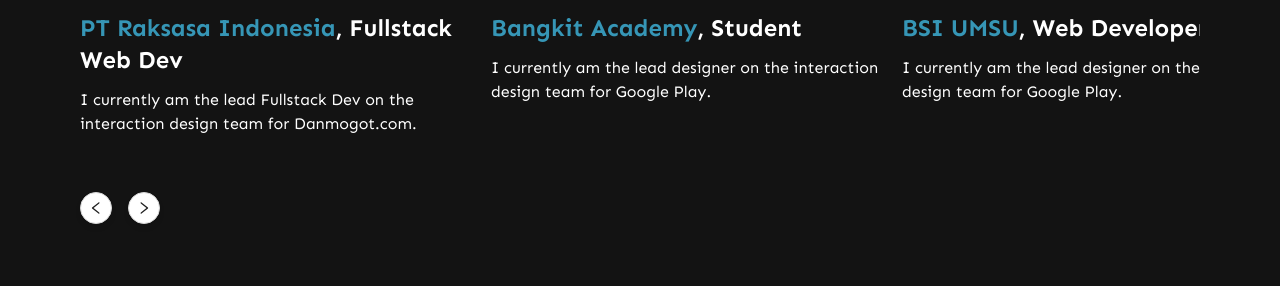
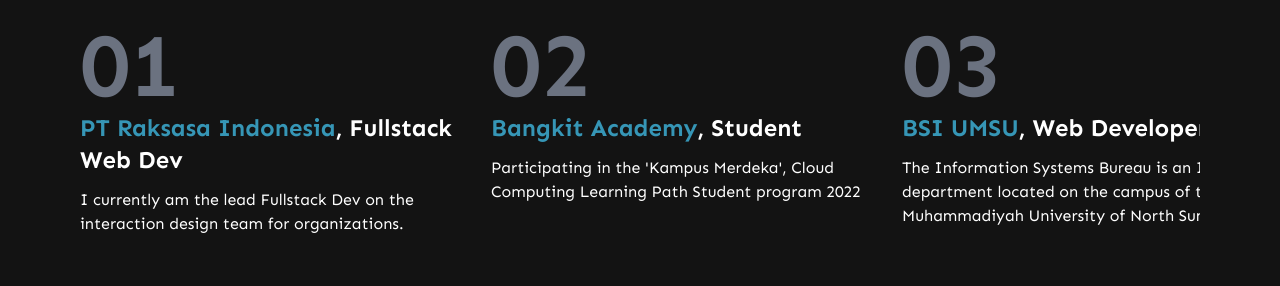
Before and after one commit to efektenang/efektenang-portfolio-v2, a Next.js app: page / in a window 1280 px wide. Shown: the part 944-1230 px from the top of the page. Built offline with nearby package versions, Linux system fonts and the light colour scheme; a web font is replaced by a local one.

Commit message:
fix: [layouts] update image profile and experiences description

```diff
--- a/src/assets/mock/work-experiences.json
+++ b/src/assets/mock/work-experiences.json
@@ -3,24 +3,24 @@
     "id": "01",
     "company": "PT Raksasa Indonesia",
     "position": "Fullstack Web Dev",
-    "description": "I currently am the lead Fullstack Dev on the interaction design team for Danmogot.com."
+    "description": "I currently am the lead Fullstack Dev on the interaction design team for organizations."
   },
   {
     "id": "02",
     "company": "Bangkit Academy",
     "position": "Student",
-    "description": "I currently am the lead designer on the interaction design team for Google Play."
+    "description": "Participating in the 'Kampus Merdeka', Cloud Computing Learning Path Student program 2022"
   },
   {
     "id": "03",
     "company": "BSI UMSU",
     "position": "Web Developer",
-    "description": "I currently am the lead designer on the interaction design team for Google Play."
+    "description": "The Information Systems Bureau is an IT department located on the campus of the Muhammadiyah University of North Sumatra"
   },
   {
     "id": "04",
     "company": "BSI UMSU",
     "position": "IT Support",
-    "description": "I currently am the lead designer on the interaction design team for Google Play."
+    "description": "The Information Systems Bureau is an IT department located on the campus of the Muhammadiyah University of North Sumatra"
   }
 ]
--- a/src/components/layouts/header.layout.tsx
+++ b/src/components/layouts/header.layout.tsx
@@ -15,12 +15,12 @@
         <Image
           style={{
             objectFit: 'cover',
-            objectPosition: '10% 40%'
+            objectPosition: '10% 4%'
           }}
           preview={false}
-          width={windowWidth < 810 ? 600 : 700}
-          height={windowWidth < 550 ? 300 : 500}
-          src="https://res.cloudinary.com/dpr6tofwx/image/upload/v1731404289/yjm16gd2pzh7hlsjhmav.jpg"
+          width={windowWidth < 810 ? 550 : 850}
+          height={windowWidth < 550 ? 450 : 600}
+          src="https://res.cloudinary.com/dpr6tofwx/image/upload/v1751616813/header-no-bg_tcbk5r.png"
         />
       </Col>
       <Col xxl={12} xl={12} lg={12} md={13} sm={24} className="flex justify-items-center items-center" style={{
```
